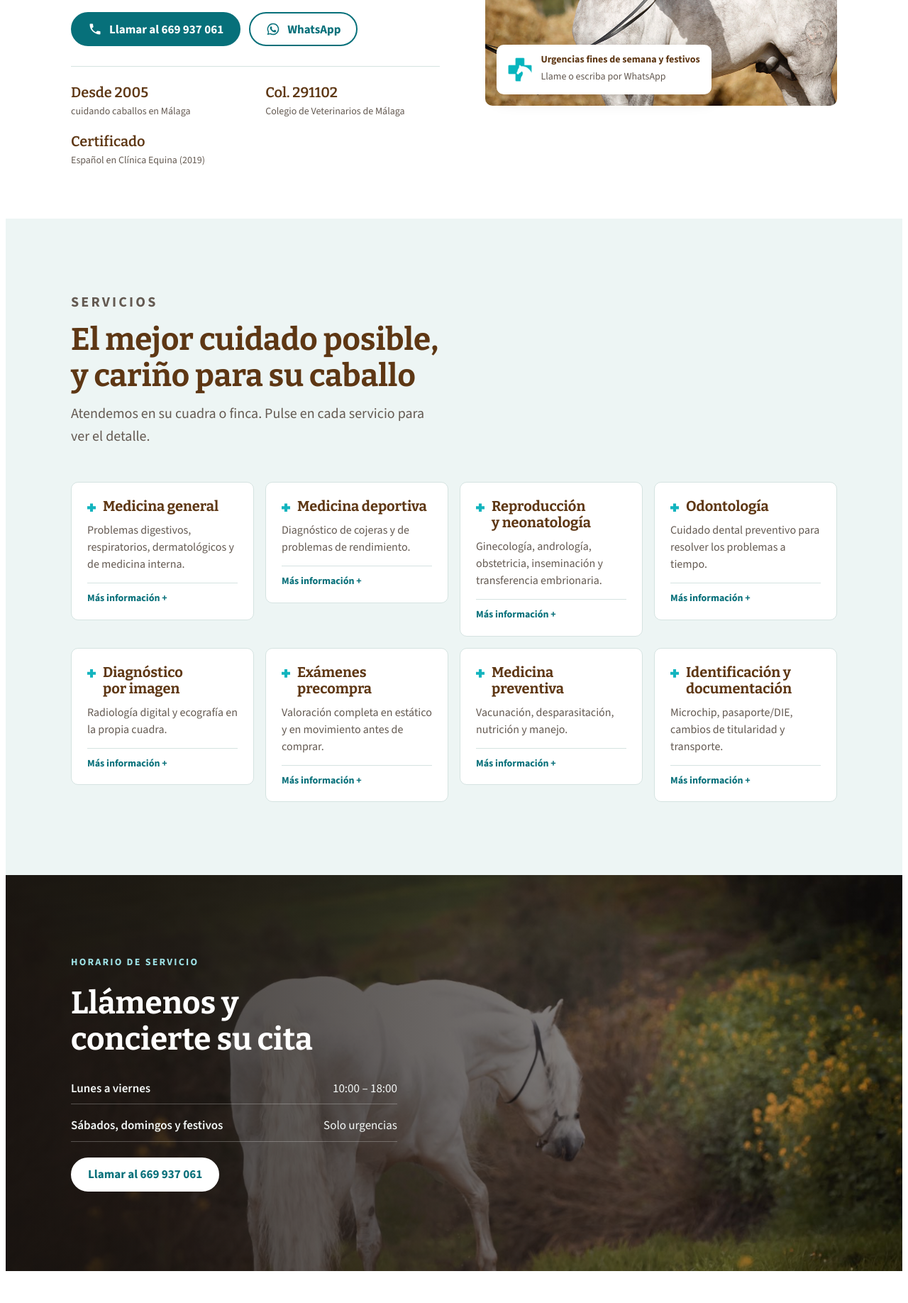
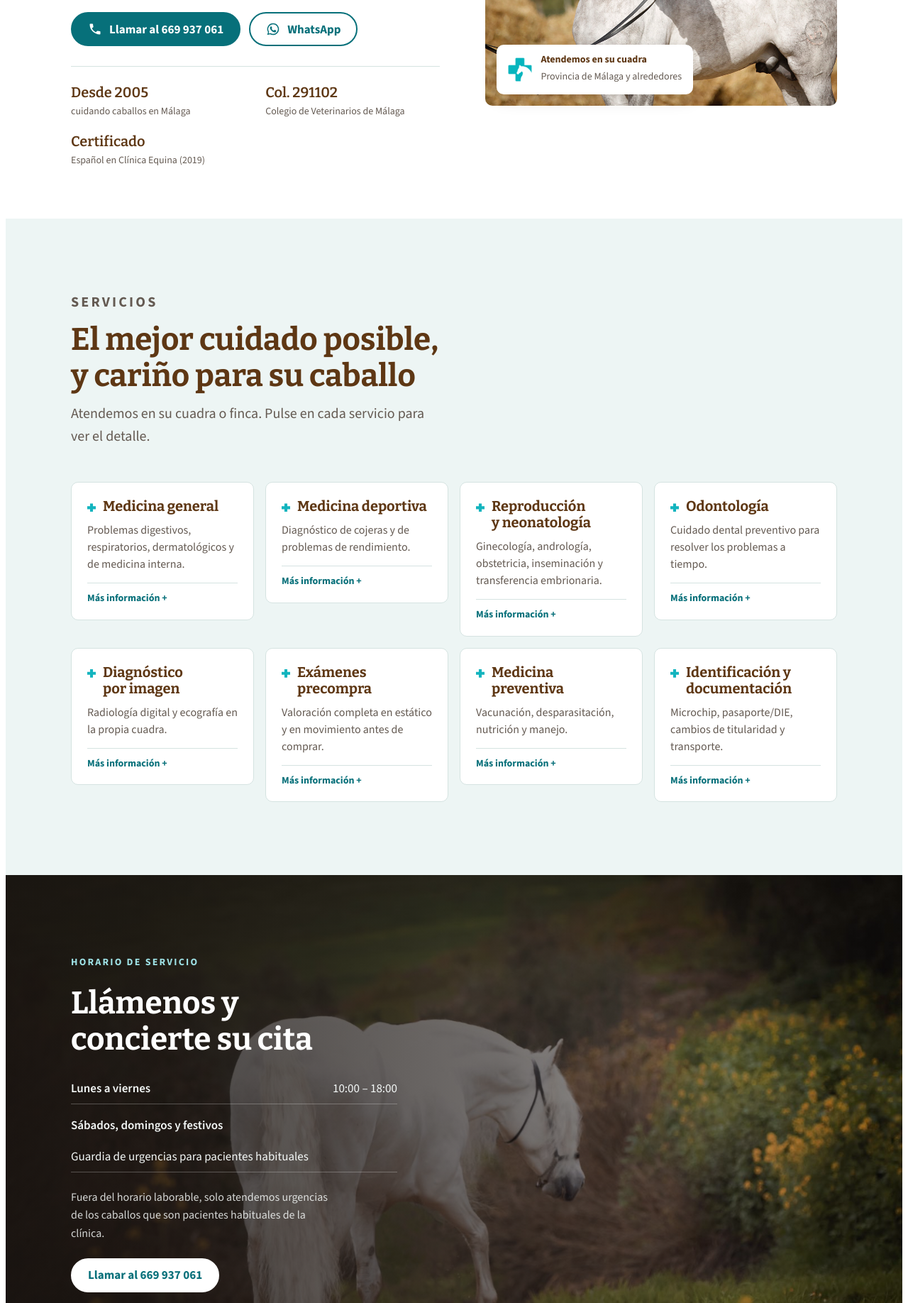
Before and after one commit to candidoalcaide/vetequus-web, an Astro site: page / in a window 1280 px wide. Shown: the part 509-2345 px from the top of the page at 71% size. Built offline with nearby package versions, Linux system fonts and the light colour scheme; Astro itself is replaced by a stand-in of ours.

Commit message:
Aclarar que las urgencias fuera de horario son solo para pacientes habituales
Co-Authored-By: Claude Opus 5.5 <noreply@anthropic.com>

```diff
--- a/src/components/ContactForm.astro
+++ b/src/components/ContactForm.astro
@@ -25,7 +25,7 @@ import { SERVICIOS } from '../servicios';
   <div class="field"><label for="f-mensaje">Mensaje</label><textarea id="f-mensaje" name="mensaje" required></textarea></div>
   <div class="hp" aria-hidden="true"><label for="f-botcheck">No rellenar</label><input id="f-botcheck" name="botcheck" type="checkbox" tabindex="-1" autocomplete="off"></div>
   <label class="check" for="f-privacidad"><input id="f-privacidad" name="privacidad" type="checkbox" required><span>He leído y acepto la <a href="/privacidad" target="_blank">política de privacidad</a>.</span></label>
-  <p class="form-note">Déjenos un teléfono o un email para poder responderle. Para urgencias, llame directamente.</p>
+  <p class="form-note">Déjenos un teléfono o un email para poder responderle. El formulario no es para urgencias: si su caballo es paciente habitual, llámenos.</p>
   <div id="form-status" class="form-status" role="status" hidden></div>
   <button class="btn btn--solid" type="submit">Enviar mensaje</button>
 </form>
@@ -76,7 +76,7 @@ import { SERVICIOS } from '../servicios';
       const data = await res.json().catch(() => ({}));
       if (!res.ok || !data.success) throw new Error(data.message || res.statusText);
       form.reset();
-      show('ok', 'Mensaje enviado. Le responderemos lo antes posible. Para urgencias, llame al ' + phone + '.');
+      show('ok', 'Mensaje enviado. Le responderemos en horario laborable.');
     } catch {
       show('err', `No se ha podido enviar el mensaje. Llámenos o escríbanos por WhatsApp al ${phone}.`);
     } finally {
--- a/src/pages/index.astro
+++ b/src/pages/index.astro
@@ -69,7 +69,7 @@ const jsonLd = {
         <Image src={hero} alt="Caballo tordo con cabezada en el campo" widths={[600, 900, 1200]} sizes="(min-width: 900px) 50vw, 100vw" loading="eager" fetchpriority="high" />
         <div class="hero-badge">
           <Image src={logo} alt="" width={34} height={34} />
-          <div><strong>Urgencias fines de semana y festivos</strong><span>Llame o escriba por WhatsApp</span></div>
+          <div><strong>Atendemos en su cuadra</strong><span>Provincia de Málaga y alrededores</span></div>
         </div>
       </div>
     </div>
@@ -102,6 +102,7 @@ const jsonLd = {
       <dl class="hours">
         {SITE.horario.map((h) => <div><dt>{h.dias}</dt><dd>{h.horas}</dd></div>)}
       </dl>
+      <p class="hours-note">{SITE.notaUrgencias}</p>
       <a class="btn btn--solid" href={`tel:${SITE.telefonoE164}`}>Llamar al {SITE.telefono}</a>
     </div>
   </section>
@@ -157,13 +158,13 @@ const jsonLd = {
         <div class="section-head" style="margin-bottom:0">
           <p class="eyebrow">Contacto</p>
           <h2>Hablemos de su caballo</h2>
-          <p>Para urgencias, llame o escriba por WhatsApp.</p>
+          <p>Si su caballo es paciente habitual y tiene una urgencia, llame o escriba por WhatsApp.</p>
         </div>
         <dl>
           <div><dt>Teléfono y WhatsApp</dt><dd><a href={`tel:${SITE.telefonoE164}`}>{SITE.telefono}</a></dd></div>
           <div><dt>Email</dt><dd><a href={`mailto:${SITE.email}`}>{SITE.email}</a></dd></div>
           <div><dt>Zona de trabajo</dt><dd>{SITE.zona}. Consúltenos para otras zonas.</dd></div>
-          <div><dt>Horario</dt><dd>L–V, 10:00–18:00 · Fines de semana y festivos, solo urgencias</dd></div>
+          <div><dt>Horario</dt><dd>Lunes a viernes, 10:00–18:00. Fuera de horario, urgencias solo para pacientes habituales.</dd></div>
         </dl>
         <div class="actions">
           <a class="btn btn--solid" href={`tel:${SITE.telefonoE164}`}><Icon name="phone" />Llamar</a>
--- a/src/site.ts
+++ b/src/site.ts
@@ -19,8 +19,9 @@ export const SITE = {
   instagram: 'https://www.instagram.com/aidahuertas/',
   horario: [
     { dias: 'Lunes a viernes', horas: '10:00 – 18:00' },
-    { dias: 'Sábados, domingos y festivos', horas: 'Solo urgencias' },
+    { dias: 'Sábados, domingos y festivos', horas: 'Guardia de urgencias para pacientes habituales' },
   ],
+  notaUrgencias: 'Fuera del horario laborable, solo atendemos urgencias de los caballos que son pacientes habituales de la clínica.',
   zona: 'Provincia de Málaga y zonas colindantes',
   // Clave de Web3Forms (https://web3forms.com): se obtiene gratis introduciendo el email
   // que recibirá los mensajes. Es pública por diseño (va en el HTML), no es una contraseña.
--- a/src/styles/global.css
+++ b/src/styles/global.css
@@ -147,7 +147,8 @@ img { display: block; max-width: 100%; height: auto; }
 .hours { display: grid; gap: 8px; margin: 0; max-width: 460px; }
 .hours div { display: flex; justify-content: space-between; gap: 16px; border-bottom: 1px solid rgb(255 255 255 / .25); padding-block: 8px; flex-wrap: wrap; }
 .hours dt { font-weight: 600; }
-.hours dd { margin: 0; font-variant-numeric: tabular-nums; }
+.hours dd { margin: 0; font-variant-numeric: tabular-nums; text-align: right; }
+.hours-note { max-width: 46ch; font-size: 1rem; color: rgb(244 248 247 / .85); }
 .band .btn--solid { background: #fff; color: var(--teal-deep); border-color: #fff; justify-self: start; }
 .band .btn--solid:hover { background: var(--mist); }
 
```
